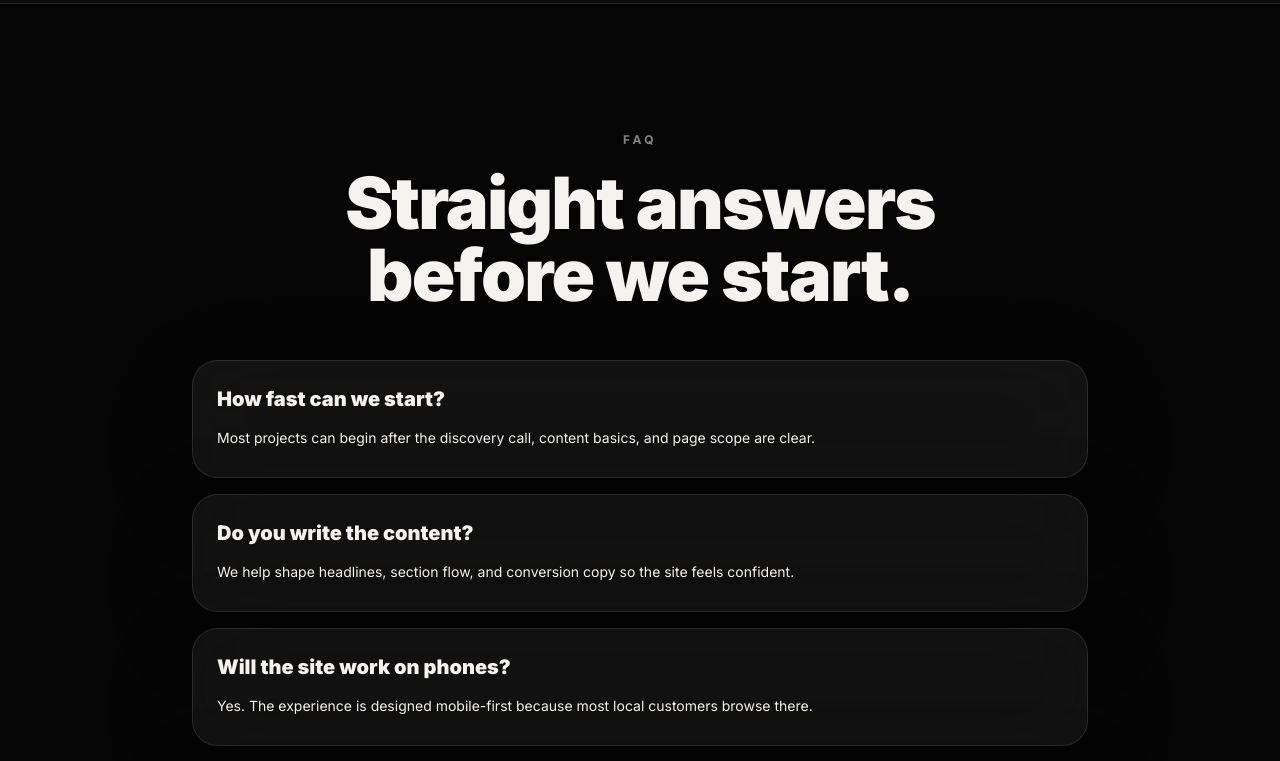
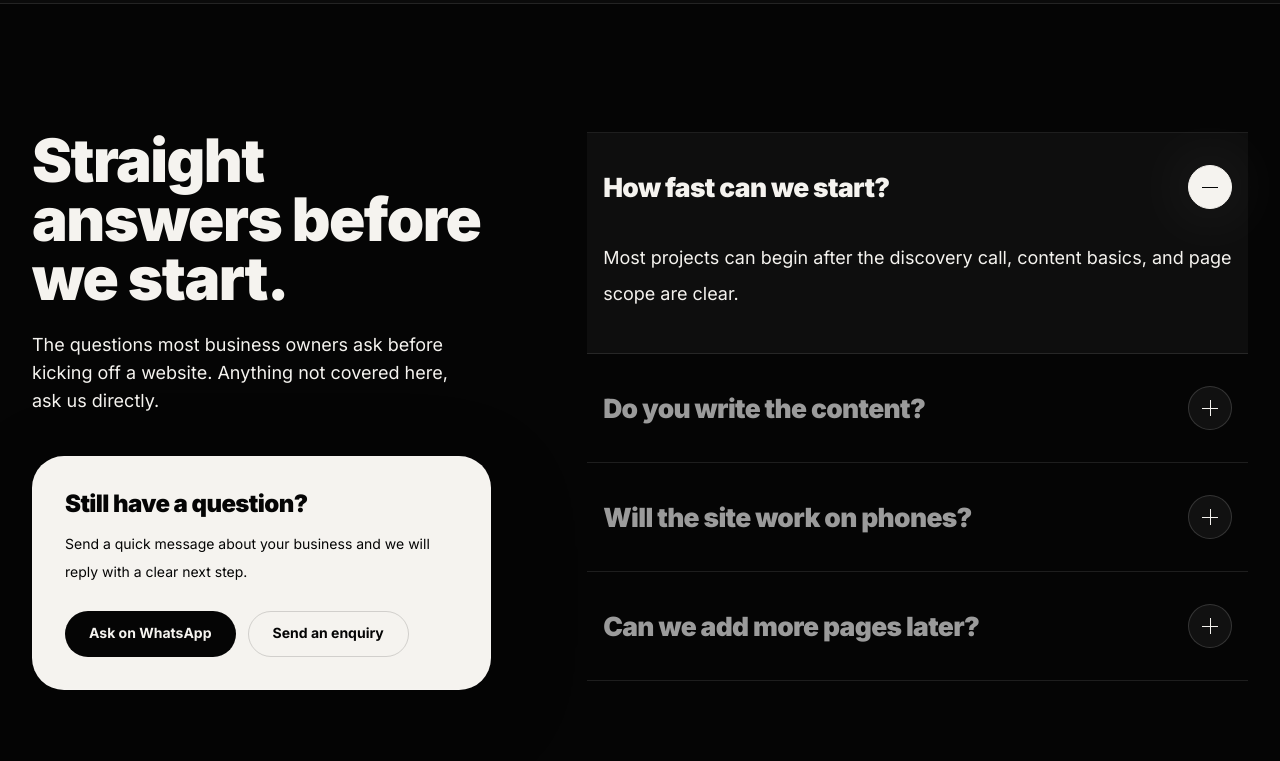
Before and after one commit to muhammedmuneerk/weboltrix, a React (Vite) app: page /process in a window 1280 px wide. Shown: the part 2400-3161 px from the top of the page. Built offline with nearby package versions, Linux system fonts and the light colour scheme.

Commit message:
Process Page < FAQ Section | Completely restrcture and redesign the section layout structure | v  without the section eyebrow/label and the SectionHeading. |

```diff
--- /dev/null
+++ b/src/components/FaqSection.jsx
@@ -0,0 +1,124 @@
+import { useId, useState } from "react";
+import { Link } from "react-router-dom";
+import { faqs, whatsappLink } from "../data/siteData.js";
+
+export default function FaqSection() {
+  const baseId = useId();
+  const [openIndex, setOpenIndex] = useState(0);
+
+  const toggle = (index) => setOpenIndex((current) => (current === index ? -1 : index));
+
+  return (
+    <section className="section-padding" aria-labelledby={`${baseId}-heading`}>
+      <div className="container-premium grid gap-12 lg:grid-cols-[0.82fr_1.18fr] lg:gap-16 xl:gap-24">
+        {/* ───────── Left: heading + direct-contact panel (sticky on desktop) ───────── */}
+        <div className="lg:sticky lg:top-32 lg:self-start">
+          <h2
+            id={`${baseId}-heading`}
+            className="max-w-xl text-4xl font-black leading-[1.02] tracking-tight text-balance sm:text-6xl sm:leading-[0.98]"
+          >
+            Straight answers before we start.
+          </h2>
+          <p className="mt-6 max-w-md text-base leading-8 text-white/58 sm:text-lg">
+            The questions most business owners ask before kicking off a website. Anything not
+            covered here, ask us directly.
+          </p>
+
+          <div className="mt-10 rounded-[2rem] border border-white/10 bg-bone p-7 text-ink shadow-premium sm:p-8">
+            <h3 className="text-2xl font-black leading-tight tracking-tight">
+              Still have a question?
+            </h3>
+            <p className="mt-3 text-sm leading-7 text-black/58">
+              Send a quick message about your business and we will reply with a clear next step.
+            </p>
+            <div className="mt-6 flex flex-col gap-3 sm:flex-row lg:flex-col xl:flex-row">
+              <a
+                href={whatsappLink}
+                target="_blank"
+                rel="noopener noreferrer"
+                className="premium-button bg-ink text-bone hover:-translate-y-0.5 hover:bg-neutral-800"
+              >
+                Ask on WhatsApp
+              </a>
+              <Link
+                to="/contact"
+                className="premium-button border border-black/15 bg-transparent text-ink hover:-translate-y-0.5 hover:border-black/40"
+              >
+                Send an enquiry
+              </Link>
+            </div>
+          </div>
+        </div>
+
+        {/* ───────── Right: accordion ───────── */}
+        <div className="border-t border-white/10">
+          {faqs.map(([question, answer], index) => {
+            const isOpen = openIndex === index;
+            const buttonId = `${baseId}-q-${index}`;
+            const panelId = `${baseId}-a-${index}`;
+
+            return (
+              <div
+                key={question}
+                className={`border-b border-white/10 transition-colors duration-500 motion-reduce:transition-none ${
+                  isOpen ? "bg-white/[0.035]" : "hover:bg-white/[0.02]"
+                }`}
+              >
+                <h3>
+                  <button
+                    type="button"
+                    id={buttonId}
+                    aria-expanded={isOpen}
+                    aria-controls={panelId}
+                    onClick={() => toggle(index)}
+                    className="group flex w-full items-center justify-between gap-6 px-1 py-6 text-left focus-visible:outline focus-visible:outline-2 focus-visible:outline-offset-[-2px] focus-visible:outline-bone sm:px-4 sm:py-8"
+                  >
+                    <span
+                      className={`text-xl font-black leading-snug tracking-tight transition-colors duration-300 motion-reduce:transition-none sm:text-2xl lg:text-[1.65rem] ${
+                        isOpen ? "text-bone" : "text-white/60 group-hover:text-bone"
+                      }`}
+                    >
+                      {question}
+                    </span>
+
+                    {/* Plus → minus indicator */}
+                    <span
+                      aria-hidden="true"
+                      className={`relative flex h-11 w-11 flex-none items-center justify-center rounded-full border transition duration-500 motion-reduce:transition-none ${
+                        isOpen
+                          ? "border-bone bg-bone text-ink shadow-glow"
+                          : "border-white/15 bg-white/5 text-bone group-hover:border-white/35"
+                      }`}
+                    >
+                      <span className="absolute h-px w-4 bg-current" />
+                      <span
+                        className={`absolute h-4 w-px bg-current transition-transform duration-500 motion-reduce:transition-none ${
+                          isOpen ? "scale-y-0" : "scale-y-100"
+                        }`}
+                      />
+                    </span>
+                  </button>
+                </h3>
+
+                <div
+                  id={panelId}
+                  role="region"
+                  aria-labelledby={buttonId}
+                  className={`grid transition-[grid-template-rows,opacity] duration-500 ease-out motion-reduce:transition-none ${
+                    isOpen ? "grid-rows-[1fr] opacity-100" : "grid-rows-[0fr] opacity-0"
+                  }`}
+                >
+                  <div className="overflow-hidden">
+                    <p className="max-w-2xl px-1 pb-8 text-base leading-8 text-white/62 sm:px-4 sm:pb-10 sm:text-lg sm:leading-9">
+                      {answer}
+                    </p>
+                  </div>
+                </div>
+              </div>
+            );
+          })}
+        </div>
+      </div>
+    </section>
+  );
+}
--- a/src/pages/Process.jsx
+++ b/src/pages/Process.jsx
@@ -1,10 +1,8 @@
 import CTASection from "../components/CTASection.jsx";
-import PageHero from "../components/PageHero.jsx";
+import FaqSection from "../components/FaqSection.jsx";
 import ProcessHero from "../components/ProcessHero.jsx";
-import SectionHeading from "../components/SectionHeading.jsx";
 import ProcessSteps from "../components/ProcessSteps.jsx";
 import ProcessQuality from "../components/ProcessQuality.jsx";
-import { faqs, processDetails } from "../data/siteData.js";
 
 export default function Process() {
   return (
@@ -18,19 +16,7 @@ export default function Process() {
 
       <ProcessQuality />
 
-      <section className="section-padding">
-        <div className="container-premium">
-          <SectionHeading eyebrow="FAQ" title="Straight answers before we start." align="center" />
-          <div className="stagger-grid mx-auto mt-12 grid max-w-4xl gap-4">
-            {faqs.map(([question, answer]) => (
-              <article key={question} className="glass rounded-[1.6rem] p-6">
-                <h2 className="text-xl font-black">{question}</h2>
-                <p className="mt-3 text-sm leading-7 text-white/58">{answer}</p>
-              </article>
-            ))}
-          </div>
-        </div>
-      </section>
+      <FaqSection />
 
       <CTASection title="Let's build with a clear process and a premium finish." />
     </>
```
